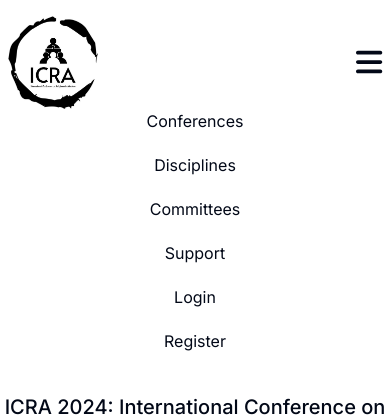
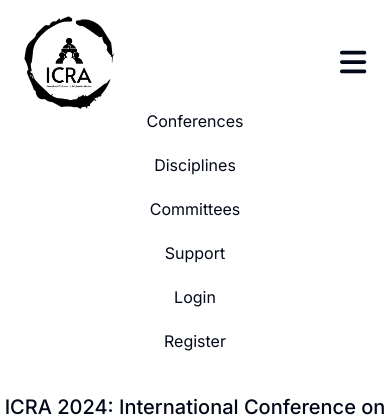
Before and after one commit to spirit-bomb/conference-on-religious-architecture, a Next.js app: page / in a window 390 px wide. Shown: the top 419 px of the page. Built offline with nearby package versions, Linux system fonts and the light colour scheme.

Commit message:
added about component

```diff
--- /dev/null
+++ b/components/About.js
@@ -0,0 +1,18 @@
+
+
+function About() {
+  return (
+    <div className='px-6 sm:px-20 lg:px-36 xl:px-46'>
+        <div>
+            <p>
+            The International Research Conference Aims and Objectives
+            </p>
+            <p>
+            The objective of the International Conference on Religious Architecture is to convene distinguished academic scientists, researchers, research scholars, and students (PG/UG) to communicate and disseminate their research findings and experiences regarding all aspects of Religious Architecture. It also offers a preeminent interdisciplinary forum for researchers, practitioners, and educators to present and discuss the most recent innovations, trends, and concerns, as well as practical challenges encountered and solutions adopted in the fields of Religious Architecture.
+            </p>
+        </div>
+    </div>
+  )
+}
+
+export default About
--- a/components/Navbar.js
+++ b/components/Navbar.js
@@ -8,7 +8,7 @@ import { useState } from "react";
 function Navbar() {
   const [open,setOpen]=useState(false)
   return (
-    <div className='px-2 sm:px-20 lg:justify-between lg:px-36 xl:px-46 py-4 lg:flex'>
+    <div className='px-6 sm:px-20 lg:justify-between lg:px-36 xl:px-46 py-4 lg:flex'>
       <div className='flex justify-between items-center'>
         <span>
           <Image src="/icra_logo.jpg" alt=""
```
Also changed, not shown: 1 other file (tests, documents, lock files or other folders).
